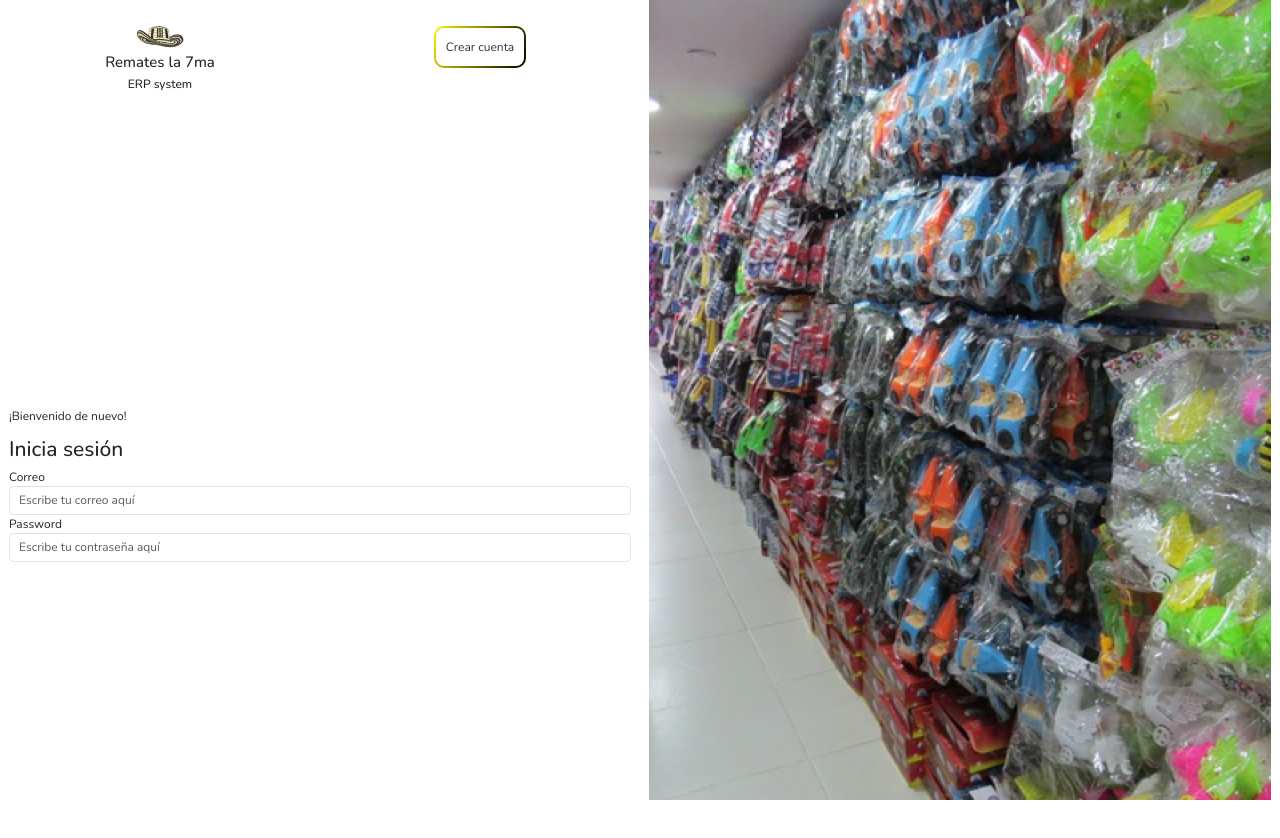
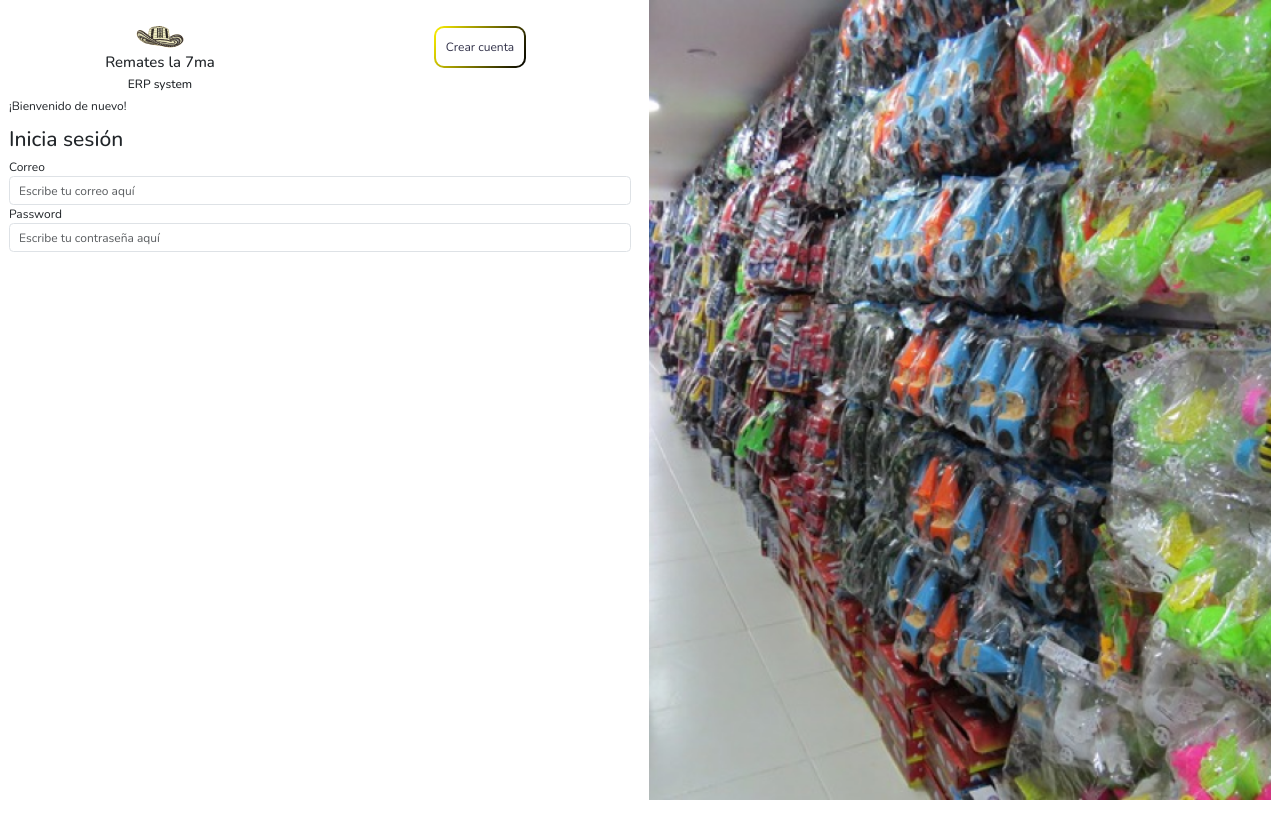
Before and after one commit to AariazP/remates7ma, an Angular app: page /login in a window 1280 px wide. Shown: the top 838 px of the page. After the commit the page ends 800 px from the top, so only its background shows below. Built offline with nearby package versions, Linux system fonts and the light colour scheme.

Commit message:
saturday work

```diff
--- a/src/app/components/login/login.component.css
+++ b/src/app/components/login/login.component.css
@@ -44,7 +44,7 @@ background:
 }
 
 .center-form {
-    height: 100%; /* Asegúrate de que el formulario ocupe toda la altura del contenedor */
+
     display: flex;
     flex-direction: column;
     justify-content: center;
```
